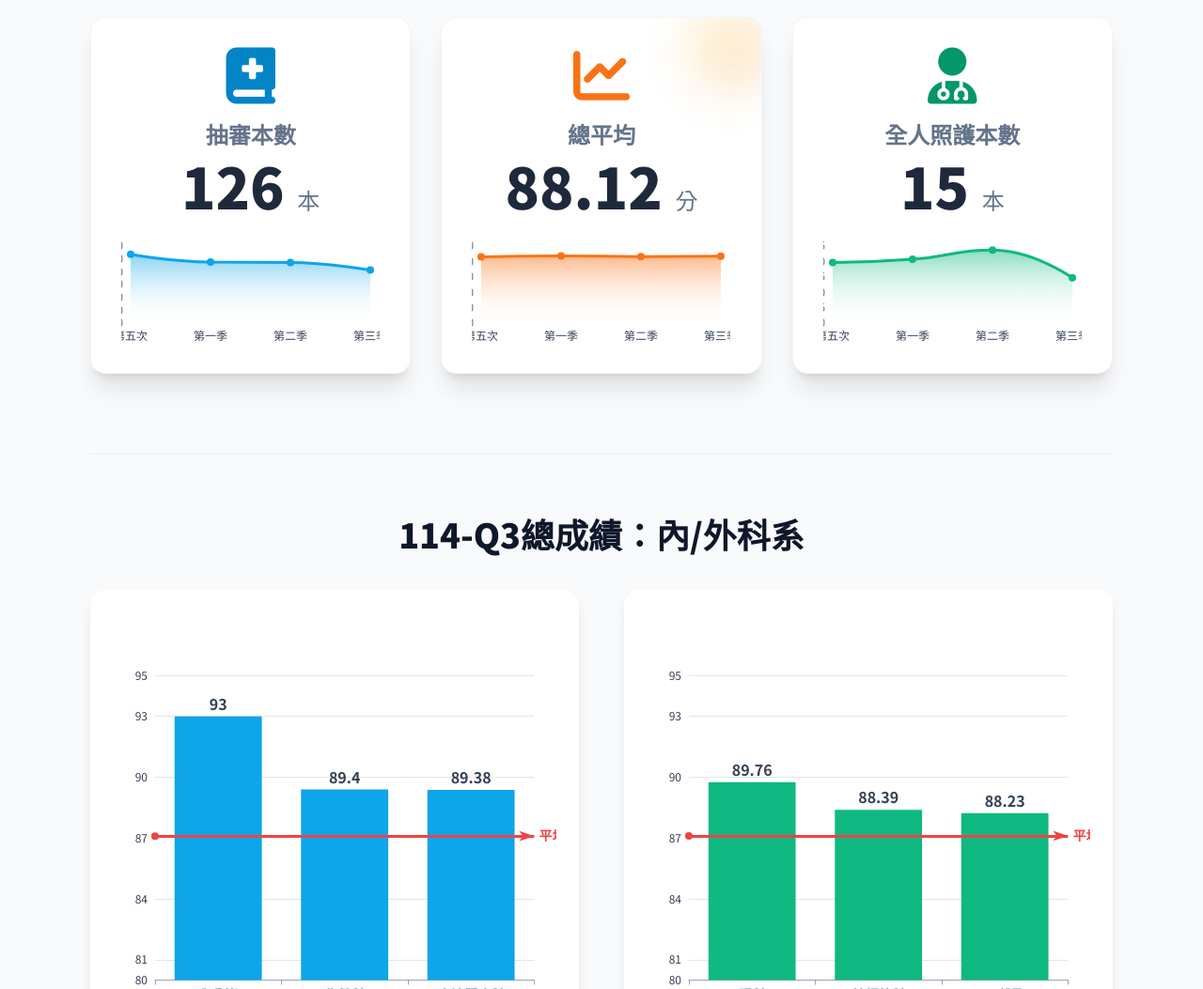
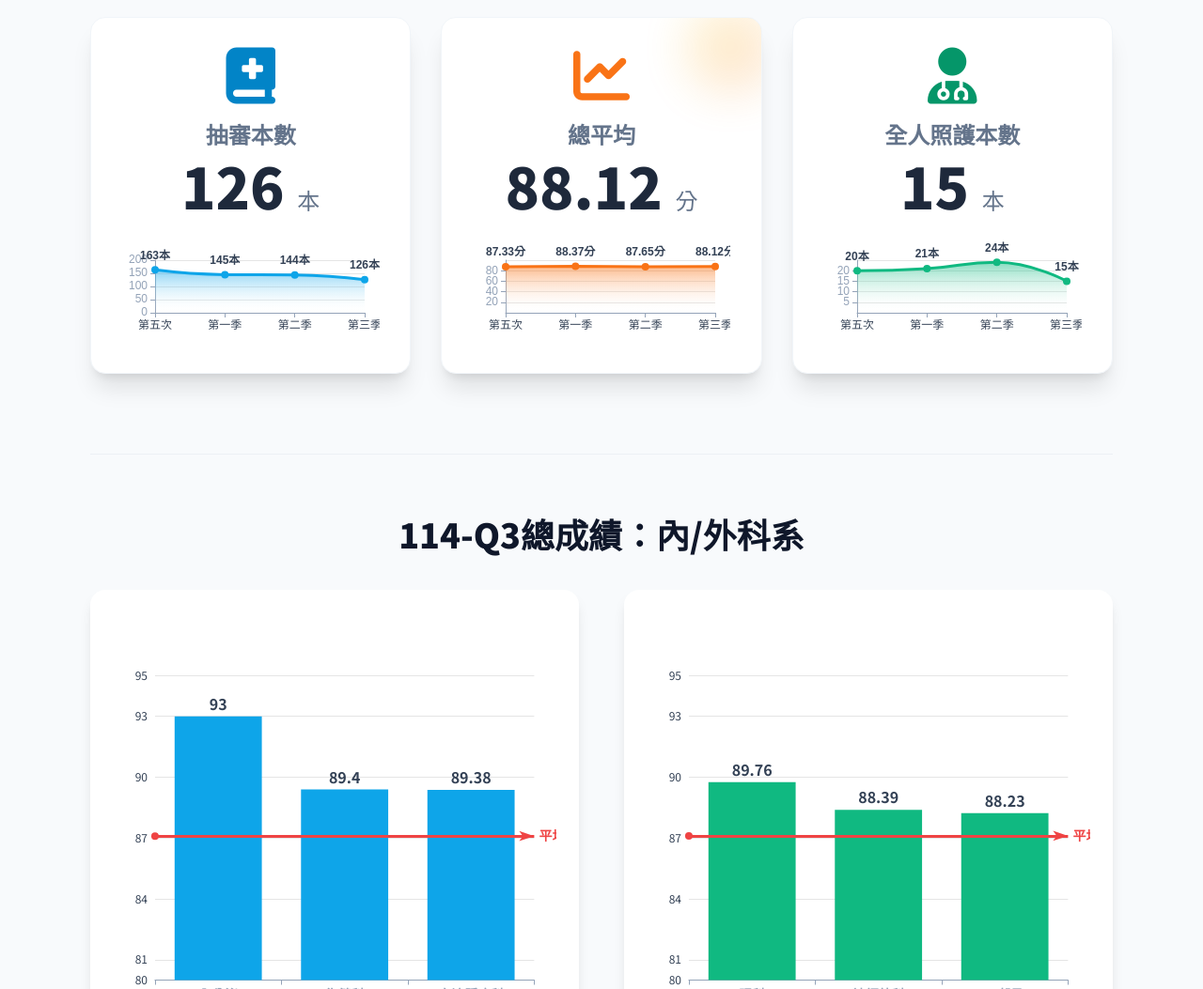
Before and after one commit to linmenggann/114Q3MedicalRecord, a plain HTML site: page index.html in a window 1280 px wide. Shown: the part 1567-2620 px from the top of the page at 94% size. Drawn offline with nearby package versions, Linux system fonts and the light colour scheme.

Commit message:
Show axes and labels on sparkline charts

```diff
--- a/index.html
+++ b/index.html
@@ -618,23 +618,24 @@
                   tooltip: { trigger: 'axis' }
               };
 
-              const buildSparklineOptions = (data, color) => ({
+              const buildSparklineOptions = (data, color, unit) => ({
                   backgroundColor,
-                  grid: { left: 10, right: 10, top: 10, bottom: 20 },
+                  grid: { left: 36, right: 16, top: 24, bottom: 32 },
                   tooltip: { trigger: 'axis' },
                   xAxis: {
                       type: 'category',
                       data: seasonLabels,
                       boundaryGap: false,
-                      axisLine: { show: false },
-                      axisTick: { show: false },
+                      axisLine: { show: true, lineStyle: { color: axisColor } },
+                      axisTick: { show: true, lineStyle: { color: axisColor } },
                       axisLabel: { color: textColor, fontSize: 12 }
                   },
                   yAxis: {
                       type: 'value',
-                      axisLine: { show: false },
-                      axisTick: { show: false },
-                      splitLine: { show: false }
+                      axisLine: { show: true, lineStyle: { color: axisColor } },
+                      axisTick: { show: true, lineStyle: { color: axisColor } },
+                      splitLine: { show: true, lineStyle: { color: gridColor } },
+                      splitNumber: 4
                   },
                   series: [{
                       type: 'line',
@@ -644,6 +645,14 @@
                       symbolSize: 8,
                       lineStyle: { color, width: 3 },
                       itemStyle: { color },
+                      label: {
+                          show: true,
+                          position: 'top',
+                          formatter: ({ value }) => `${value}${unit}`,
+                          color: textColor,
+                          fontSize: 12,
+                          fontWeight: 'bold'
+                      },
                       areaStyle: {
                           color: new echarts.graphic.LinearGradient(0, 0, 0, 1, [
                               { offset: 0, color: isDark ? `${color}CC` : `${color}B3` },
@@ -655,15 +664,15 @@
 
               // Sparkline charts for seasonal trends
               const auditSparkline = echarts.init(document.getElementById('chart-audit-volume'));
-              auditSparkline.setOption(buildSparklineOptions([163, 145, 144, 126], '#0ea5e9'));
+              auditSparkline.setOption(buildSparklineOptions([163, 145, 144, 126], '#0ea5e9', '本'));
               charts.push(auditSparkline);
 
               const averageSparkline = echarts.init(document.getElementById('chart-average-score'));
-              averageSparkline.setOption(buildSparklineOptions([87.33, 88.37, 87.65, 88.12], '#f97316'));
+              averageSparkline.setOption(buildSparklineOptions([87.33, 88.37, 87.65, 88.12], '#f97316', '分'));
               charts.push(averageSparkline);
 
               const holisticSparkline = echarts.init(document.getElementById('chart-holistic-care'));
-              holisticSparkline.setOption(buildSparklineOptions([20, 21, 24, 15], '#10b981'));
+              holisticSparkline.setOption(buildSparklineOptions([20, 21, 24, 15], '#10b981', '本'));
               charts.push(holisticSparkline);
 
               // 1. Internal Score Chart
```
